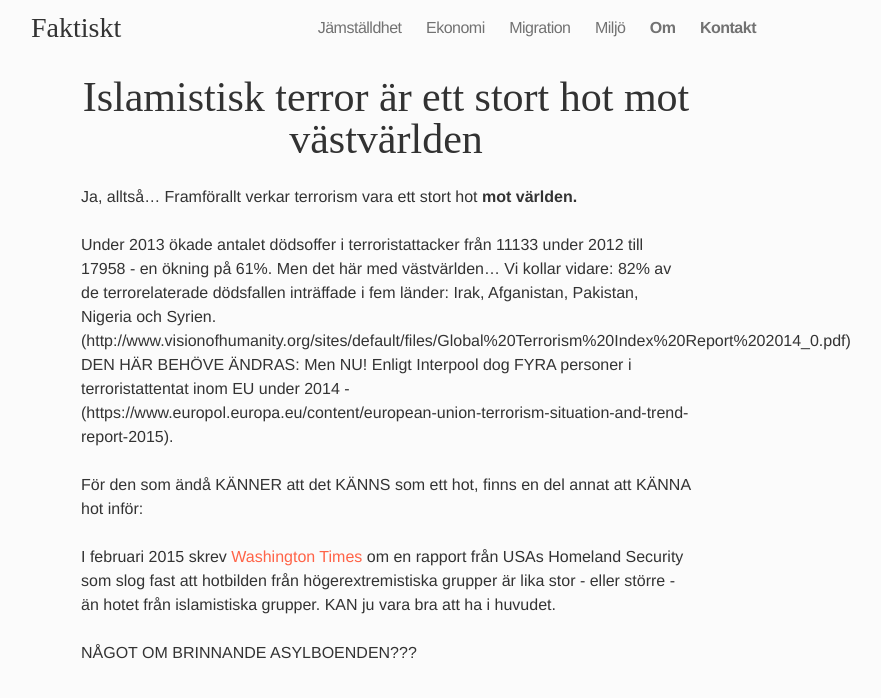
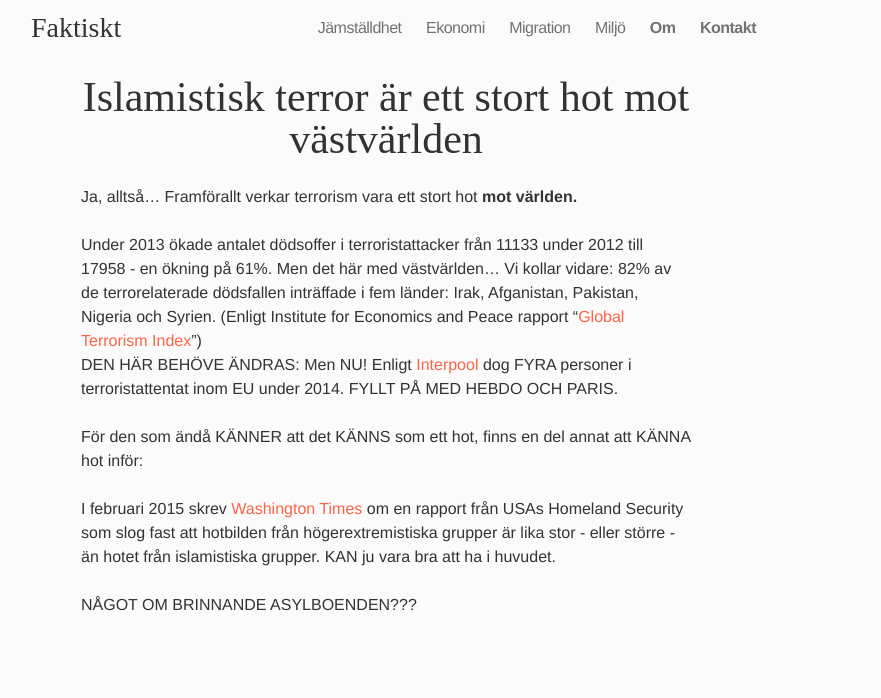
Before and after one commit to frigolitvarulv/faktiskt.github.io, a Jekyll site: the page built from migration/islamistisk-terror-r-ett-stort-hot-mot-v-stv-rlden.md, in a window 1280 px wide. Shown: the top 698 px of the page, without its empty margins (254-1135 px from the left). Built offline with Jekyll 4.4.1, drawn with Linux system fonts in a browser that asks for light colours; nearby versions of some CDN libraries; Markdown is read by kramdown in place of the engine named in the settings.

Commit message:
Updated islamistisk-terror-r-ett-stort-hot-mot-v-stv-rlden.md

```diff
--- a/migration/islamistisk-terror-r-ett-stort-hot-mot-v-stv-rlden.md
+++ b/migration/islamistisk-terror-r-ett-stort-hot-mot-v-stv-rlden.md
@@ -7,11 +7,12 @@ sort: 0
 
 
 
+
 Ja, alltså… Framförallt verkar terrorism vara ett stort hot **mot världen.**
 <br><br>
-Under 2013 ökade antalet dödsoffer i terroristattacker från 11133 under 2012 till 17958 - en ökning på 61%. Men det här med västvärlden... Vi kollar vidare:  82% av de terrorelaterade dödsfallen inträffade i fem länder: Irak, Afganistan, Pakistan, Nigeria och Syrien. (http://www.visionofhumanity.org/sites/default/files/Global%20Terrorism%20Index%20Report%202014_0.pdf)
+Under 2013 ökade antalet dödsoffer i terroristattacker från 11133 under 2012 till 17958 - en ökning på 61%. Men det här med västvärlden... Vi kollar vidare:  82% av de terrorelaterade dödsfallen inträffade i fem länder: Irak, Afganistan, Pakistan, Nigeria och Syrien. (Enligt Institute for Economics and Peace rapport "[Global Terrorism Index](http://www.visionofhumanity.org/sites/default/files/Global%20Terrorism%20Index%20Report%202014_0.pdf)")
 <br>
-DEN HÄR BEHÖVE ÄNDRAS: Men NU! Enligt Interpool dog FYRA personer i terroristattentat inom EU under 2014 - (https://www.europol.europa.eu/content/european-union-terrorism-situation-and-trend-report-2015).
+DEN HÄR BEHÖVE ÄNDRAS: Men NU! Enligt [Interpool](https://www.europol.europa.eu/content/european-union-terrorism-situation-and-trend-report-2015) dog FYRA personer i terroristattentat inom EU under 2014. FYLLT PÅ MED HEBDO OCH PARIS.
 <br><br>
 För den som ändå KÄNNER att det KÄNNS som ett hot, finns en del annat att KÄNNA hot inför:
 <br><br>
```
